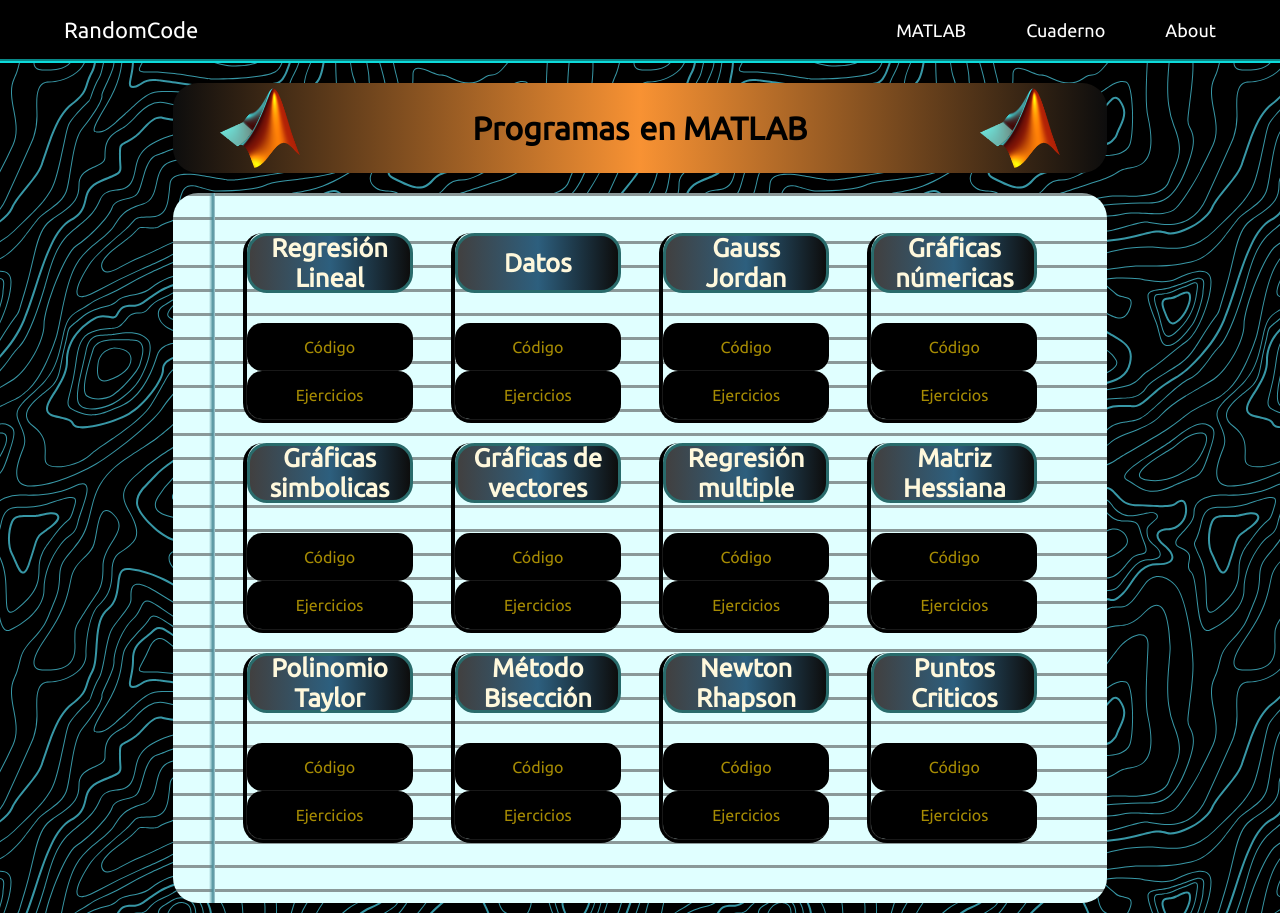
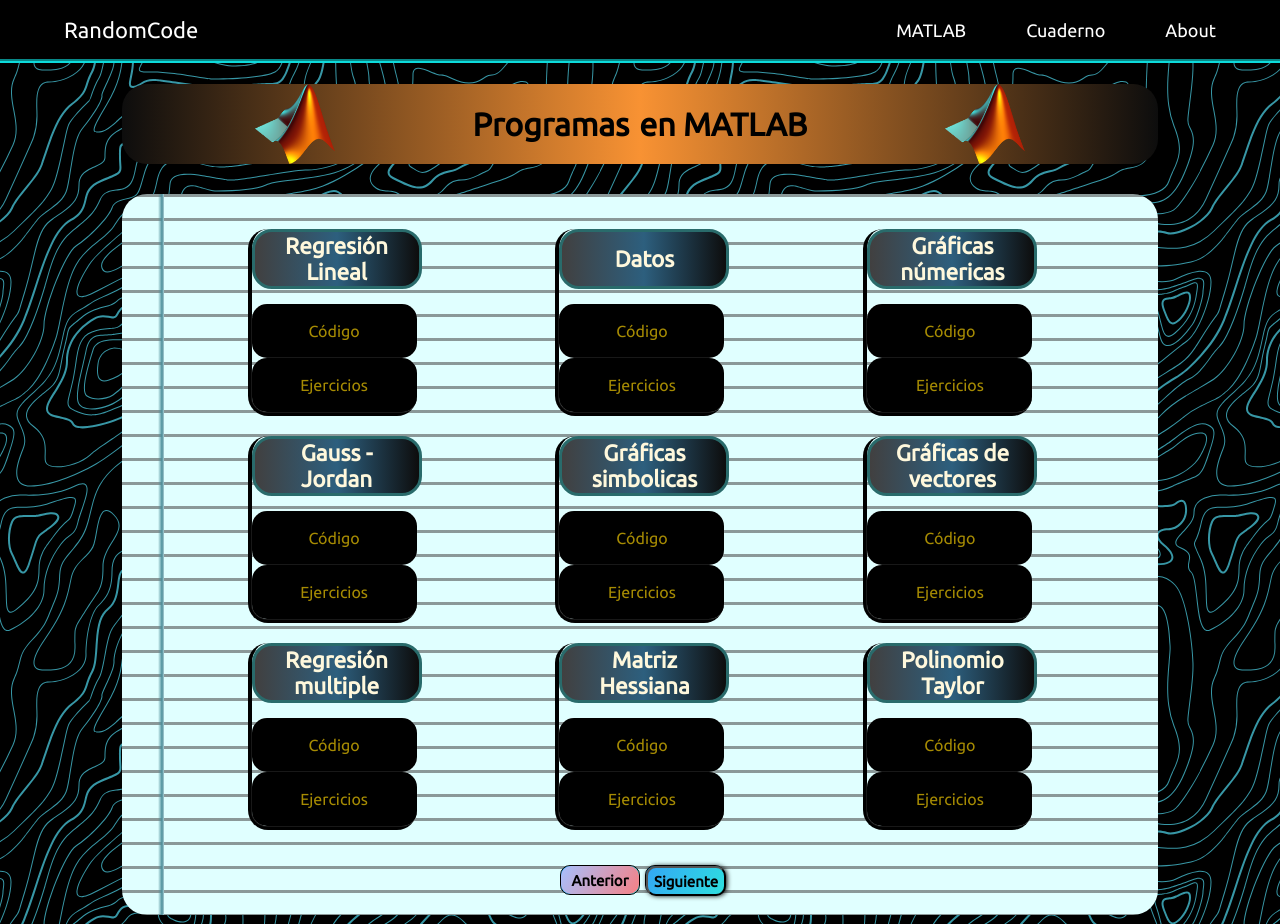
Before and after one commit to fabian-ss/RandomCodeWeb, a React (Create React App) app: page /Menumatlab in a window 1280 px wide. Built offline with nearby package versions, Linux system fonts and the light colour scheme.

Commit message:
Reorganización y paginación

```diff
--- a/src/components/MenuMatlab.jsx
+++ b/src/components/MenuMatlab.jsx
@@ -1,25 +1,94 @@
-import React, { Fragment} from 'react'
+import React, { Fragment, useRef } from 'react'
 import matlogo from '../assets/matlablogo.png';
 import '../styles/StyleMenuCode.css'
 
 
-import {Link} from "react-router-dom";
+import { Link } from "react-router-dom";
 
 const MenuMatlab = () => {
+
+
+
+    const paginaRef = useRef();
+    const prevRef = useRef();
+    const nextRef = useRef();
+    const nextspanRef = useRef();
+    const prevspanRef = useRef();
+
+    const maxItem = 9;
+    let index = 1;
+    const MaxElementos = 12;
+    const total = Math.ceil(MaxElementos/ maxItem);
+
+    const handle = () => {
+
+        const gallery = paginaRef.current.children
+        const n = paginaRef.current.childElementCount
+
+        const pagination = Math.ceil(((maxItem * index) / n) * 3);
+
+        for (let i = 0; i < n; i++) {
+            gallery[i].classList.add("bothide")
+
+            if (i >= (index * maxItem) - maxItem && i < index * maxItem) {
+                gallery[i].classList.remove("bothide")
+
+            }
+        }
+
+    }
+
+    const prev = () => {
+        index--;
+        const botonpre = prevRef.current
+        const botonnext = nextRef.current
+        const nextspan = nextspanRef.current
+        const prevspan = prevspanRef.current
+
+        console.log(index)
+        if (index <= 1) {
+            prevspan.classList.remove("bothide");
+            botonpre.classList.add("bothide");
+        }
+        if (index <= total) {
+            botonnext.classList.remove("bothide");
+            nextspan.classList.add("bothide");
+        }
+        handle()
+
+    }
+
+    const next = () => {
+        index++;
+        const botonpre = prevRef.current
+        const botonnext = nextRef.current
+        const prevspan = prevspanRef.current
+        const nextspan = nextspanRef.current
+
+        console.log(nextRef.current)
+        if (index > 1) {
+            botonpre.classList.remove("bothide");
+            prevspan.classList.add("bothide");
+        }
+        if (index >= total) {
+            botonnext.classList.add("bothide");
+            nextspan.classList.remove("bothide");
+        }
+        handle()
+
+    }
+
+    // const value=paginaRef.current; childNodes childElementCount children
 
     return (
 
         <Fragment>
 
-            <div className="code-bodyBack">
+            <div id="code-main" className="code-bodyBack">
 
-                <main id="code-main">
+                <div className="container">
 
                     <div className="code-main-container-global">
-
-                        <div className="code-main-container-central">
-
-                            <div className="container">
 
                         <div className="code-mat-main-cabecera">
 
@@ -34,8 +103,8 @@
                                     <h1> en MATLAB</h1>
                                 </div>
 
-                                        <div className="code-main-cabecera-container-img">
-                                            <img src={matlogo} alt="logo" />
+                                <div className="code-main-cabecera-container-img img-mat-dos">
+                                    <img className="img-mat-dos" src={matlogo} alt="logo" />
                                 </div>
 
                             </div>
@@ -44,15 +113,9 @@
 
                         <div className="code-main-cuerpo">
 
+                            <div ref={paginaRef} id="dos" className="code-main-cuerpo-container">
 
-                                    <div className="code-main-cuerpo-superior-secciones">
-
-                                        <div className="code-main-cuerpo-superior-secciones-container">
-
-                                            <div className="code-main-cuerpo-superior-secciones-container-s1">
-
-
-
+                                <div className="code-main-cuerpo-secciones">
                                     <div className="code-carpeta">
 
                                         <div className="code-tarj">
@@ -67,9 +130,9 @@
                                             <Link> <p>Ejercicios</p></Link>
                                         </div>
 
-
                                     </div>
-
+                                </div>
+                                <div className="code-main-cuerpo-secciones">
                                     <div className="code-carpeta">
 
                                         <div className="code-tarj">
@@ -83,28 +146,8 @@
                                         </div>
 
                                     </div>
-
-
                                 </div>
-
-
-
-                                            <div className="code-main-cuerpo-superior-secciones-container-s1">
-
-                                                <div className="code-carpeta">
-
-                                                    <div className="code-tarj">
-                                                        <div className="code-tarj-titulo">
-                                                            <h2>Gauss</h2>
-                                                            <h2>Jordan</h2>
-                                                        </div>
-
-                                                        <Link to="/Menumatlab/GaussJordan"><p>Código</p></Link>
-                                                        <Link><p>Ejercicios</p></Link>
-                                                    </div>
-
-                                                </div>
-
+                                <div className="code-main-cuerpo-secciones">
                                     <div className="code-carpeta">
 
                                         <div className="code-tarj">
@@ -116,12 +159,27 @@
                                             <Link to="/Menumatlab/GraficasDeValorNumerico"><p>Código</p></Link>
                                             <Link><p>Ejercicios</p></Link>
                                         </div>
+
+                                    </div>
+                                </div>
+                                <div className="code-main-cuerpo-secciones">
+                                    <div className="code-carpeta">
+
+                                        <div className="code-tarj">
+
+                                            <div className="code-tarj-titulo">
+                                                <h2>Gauss -</h2>
+                                                <h2>Jordan</h2>
+
+                                            </div>
+
+                                            <Link to="/Menumatlab/Gaussjordan"><p>Código</p></Link>
+                                            <Link> <p>Ejercicios</p></Link>
                                         </div>
 
                                     </div>
-
-                                            <div className="code-main-cuerpo-superior-secciones-container-s1">
-
+                                </div>
+                                <div className="code-main-cuerpo-secciones">
                                     <div className="code-carpeta">
 
                                         <div className="code-tarj">
@@ -136,6 +194,8 @@
 
                                     </div>
 
+                                </div>
+                                <div className="code-main-cuerpo-secciones">
                                     <div className="code-carpeta">
 
                                         <div className="code-tarj">
@@ -147,11 +207,12 @@
                                             <Link to="/Menumatlab/GraficaDeVectores"><p>Código</p></Link>
                                             <Link><p>Ejercicios</p></Link>
                                         </div>
+
                                     </div>
 
                                 </div>
-
-                                            <div className="code-main-cuerpo-superior-secciones-container-s1">
+                                <div className="code-main-cuerpo-secciones">
+                                    <div className="code-carpeta">
 
                                         <div className="code-carpeta">
 
@@ -167,6 +228,10 @@
 
                                         </div>
 
+                                    </div>
+
+                                </div>
+                                <div className="code-main-cuerpo-secciones">
                                     <div className="code-carpeta">
 
                                         <div className="code-tarj">
@@ -178,12 +243,11 @@
                                             <Link to="/Menumatlab/MatrizHessiana"><p>Código</p></Link>
                                             <Link><p>Ejercicios</p></Link>
                                         </div>
+
                                     </div>
 
                                 </div>
-
-                                            <div className="code-main-cuerpo-superior-secciones-container-s1">
-
+                                <div className="code-main-cuerpo-secciones">
                                     <div className="code-carpeta">
 
                                         <div className="code-tarj">
@@ -198,8 +262,9 @@
 
                                     </div>
 
+                                </div>
+                                <div className="code-main-cuerpo-secciones bothide">
                                     <div className="code-carpeta">
-
                                         <div className="code-tarj">
                                             <div className="code-tarj-titulo">
                                                 <h2>Método</h2>
@@ -209,12 +274,11 @@
                                             <Link to="/Menumatlab/MetodoBiseccion"><p>Código</p></Link>
                                             <Link><p>Ejercicios</p></Link>
                                         </div>
+
                                     </div>
 
                                 </div>
-
-                                            <div className="code-main-cuerpo-superior-secciones-container-s1">
-
+                                <div className="code-main-cuerpo-secciones bothide">
                                     <div className="code-carpeta">
 
                                         <div className="code-tarj">
@@ -229,6 +293,8 @@
 
                                     </div>
 
+                                </div>
+                                <div className="code-main-cuerpo-secciones bothide">
                                     <div className="code-carpeta">
 
                                         <div className="code-tarj">
@@ -240,18 +306,42 @@
                                             <Link to="/Menumatlab/PuntosCriticos2Variables"><p>Código</p></Link>
                                             <Link><p>Ejercicios</p></Link>
                                         </div>
+
+                                    </div>
+
+                                </div>
+                                <div className="code-main-cuerpo-secciones bothide">
+                                    <div className="code-carpeta">
+
+                                        <div className="code-tarj">
+
+                                            <div className="code-tarj-titulo">
+                                                <h2>Raices</h2>
+
+
+                                            </div>
+
+                                            <Link to="/Menumatlab/Raices"><p>Código</p></Link>
+                                            <Link> <p>Ejercicios</p></Link>
                                         </div>
 
                                     </div>
 
+                                </div>
+                                <div className="code-main-cuerpo-secciones bothide">
+                                    <div className="code-carpeta">
+
+                                        <div className="code-tarj">
+
+                                            <div className="code-tarj-titulo">
+                                                <h2>Puntos críticos</h2>
+                                                <h2>2 variariables</h2>
 
 
                                             </div>
 
-                                    </div>
-
-
-
+                                            <Link to="/Menumatlab/PuntosCriticos2Variables"><p>Código</p></Link>
+                                            <Link> <p>Ejercicios</p></Link>
                                         </div>
 
                                     </div>
@@ -260,7 +350,25 @@
 
                             </div>
 
-                </main>
+                            <div className="code-pagination">
+                                <div className="code-contorno-boton"><span ref={prevspanRef} className="code-span-boton">Anterior</span><button className="code-boton bothide" ref={prevRef} onClick={prev}>Anterior</button></div>
+                                <div className="code-contorno-boton"><span ref={nextspanRef} className="code-span-boton-pre bothide">siguiente</span><button className="code-boton botonnext" ref={nextRef} onClick={next}>Siguiente</button></div>
+                            </div>
+
+
+
+
+
+
+
+
+                        </div>
+
+
+                    </div>
+
+                </div>
+
 
             </div>
 
```
Also changed, not shown: src/styles/StyleMenuCode.css. Lines whose indentation alone changed are shown as unchanged.
